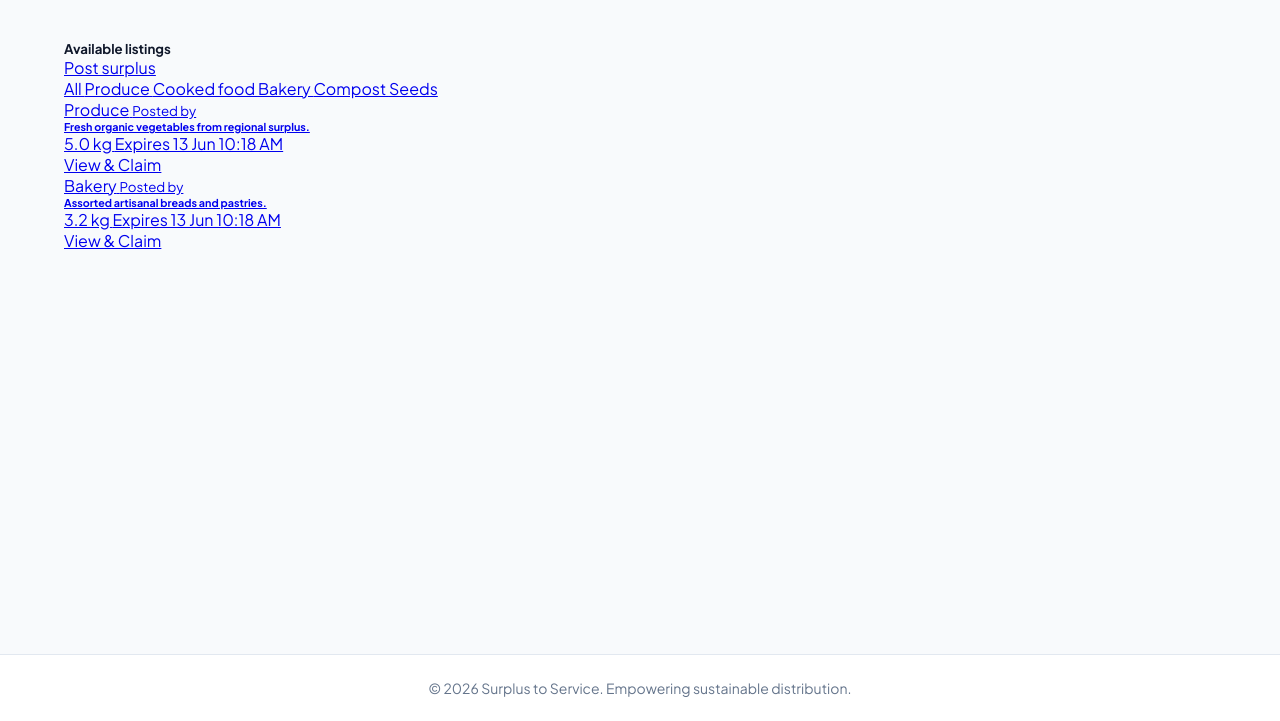
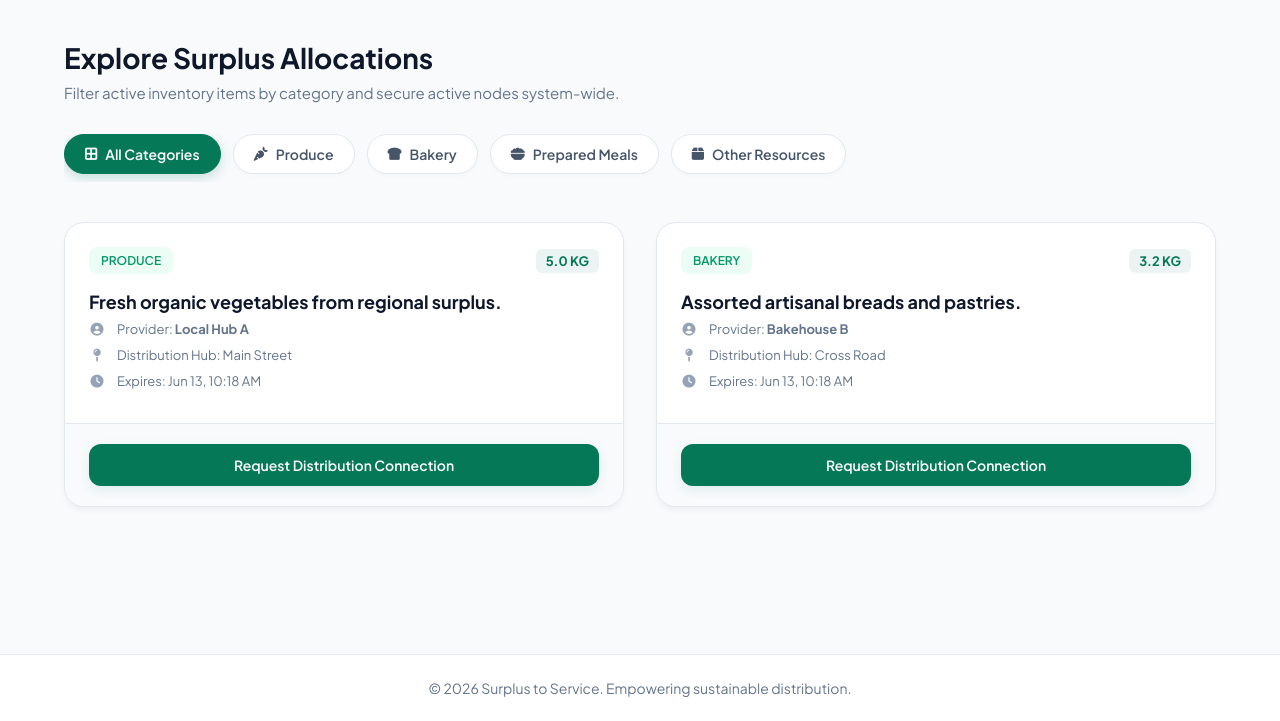
Before and after one commit to smbhargavi25ds-max/SURPLUS-TO-SERVICE, a Flask app: page /browse in a window 1280 px wide. Shown: the part 79-800 px from the top of the page. Run offline with Flask 3, Linux system fonts and the light colour scheme; a user stored in the database is signed in.

Commit message:
style: overhaul browse listings layout with pill filters and clean grids

```diff
--- a/templates/browse.html
+++ b/templates/browse.html
@@ -1,55 +1,242 @@
-{% extends 'base.html' %}
-{% block title %}— Browse{% endblock %}
+{% extends "base.html" %}
+
+{% block title %}Browse Surplus - Surplus to Service{% endblock %}
+
 {% block content %}
+<style>
+    /* Page Heading Block */
+    .page-header {
+        margin-bottom: 32px;
+    }
 
-<div class="d-flex justify-content-between align-items-center mb-3">
-  <h5 class="fw-semibold mb-0">Available listings</h5>
-  <a href="{{ url_for('post') }}" class="btn btn-sm btn-success">
-    <i class="bi bi-plus-circle me-1"></i> Post surplus
-  </a>
+    .page-header h2 {
+        font-size: 28px;
+        color: #0f172a;
+        font-weight: 700;
+        margin-bottom: 8px;
+    }
+
+    .page-header p {
+        color: #64748b;
+        font-size: 15px;
+    }
+
+    /* Modern Category Pill Navigation */
+    .category-filter-container {
+        display: flex;
+        align-items: center;
+        gap: 12px;
+        margin-bottom: 40px;
+        overflow-x: auto;
+        padding-bottom: 8px;
+        /* Hide scrollbar for clean visual appearance */
+        -ms-overflow-style: none;
+        scrollbar-width: none;
+    }
+    .category-filter-container::-webkit-scrollbar {
+        display: none;
+    }
+
+    .filter-pill {
+        display: inline-flex;
+        align-items: center;
+        gap: 8px;
+        padding: 10px 20px;
+        background: white;
+        border: 1px solid #e2e8f0;
+        border-radius: 100px;
+        color: #475569;
+        text-decoration: none;
+        font-size: 14px;
+        font-weight: 600;
+        white-space: nowrap;
+        transition: all 0.2s ease;
+        box-shadow: 0 2px 4px rgba(0, 0, 0, 0.02);
+    }
+
+    .filter-pill:hover {
+        border-color: #047857;
+        color: #047857;
+        background: rgba(4, 120, 87, 0.02);
+        transform: translateY(-1px);
+    }
+
+    /* Active category pill highlight */
+    .filter-pill.active {
+        background: #047857;
+        border-color: #047857;
+        color: white;
+        box-shadow: 0 4px 12px rgba(4, 120, 87, 0.2);
+    }
+
+    /* Inventory Visual Card Grid */
+    .browse-grid {
+        display: grid;
+        grid-template-columns: repeat(auto-fit, minmax(320px, 1fr));
+        gap: 32px;
+    }
+
+    .browse-card {
+        background: white;
+        border-radius: 20px;
+        border: 1px solid #e2e8f0;
+        box-shadow: 0 4px 6px -1px rgba(0, 0, 0, 0.05);
+        display: flex;
+        flex-direction: column;
+        overflow: hidden;
+        transition: transform 0.3s ease, box-shadow 0.3s ease;
+    }
+
+    .browse-card:hover {
+        transform: translateY(-6px);
+        box-shadow: 0 20px 25px -5px rgba(0, 0, 0, 0.1);
+    }
+
+    .card-main {
+        padding: 24px;
+        flex: 1;
+    }
+
+    .badge-row {
+        display: flex;
+        justify-content: space-between;
+        align-items: center;
+        margin-bottom: 16px;
+    }
+
+    .item-badge {
+        padding: 6px 12px;
+        border-radius: 8px;
+        font-size: 12px;
+        font-weight: 600;
+        text-transform: uppercase;
+        background: #ecfdf5;
+        color: #059669;
+    }
+
+    .qty-tag {
+        font-size: 13px;
+        font-weight: 700;
+        color: #047857;
+        background: rgba(4, 120, 87, 0.08);
+        padding: 4px 10px;
+        border-radius: 6px;
+    }
+
+    .browse-card h3 {
+        font-size: 18px;
+        color: #0f172a;
+        font-weight: 700;
+        margin-bottom: 8px;
+    }
+
+    .browse-card p {
+        color: #475569;
+        font-size: 14px;
+        line-height: 1.5;
+        margin-bottom: 20px;
+    }
+
+    .info-line {
+        display: flex;
+        align-items: center;
+        gap: 12px;
+        color: #64748b;
+        font-size: 13px;
+        margin-bottom: 10px;
+    }
+
+    .info-line i {
+        width: 16px;
+        text-align: center;
+        color: #94a3b8;
+    }
+
+    .card-action-bar {
+        padding: 20px 24px;
+        background: #f8fafc;
+        border-top: 1px solid #e2e8f0;
+    }
+
+    .btn-connect {
+        display: block;
+        text-align: center;
+        background: #047857;
+        color: white;
+        padding: 12px;
+        border-radius: 12px;
+        text-decoration: none;
+        font-weight: 600;
+        font-size: 14px;
+        transition: all 0.2s ease;
+        box-shadow: 0 4px 12px rgba(4, 120, 87, 0.1);
+    }
+
+    .btn-connect:hover {
+        background: #065f46;
+        box-shadow: 0 6px 16px rgba(4, 120, 87, 0.25);
+        transform: translateY(-1px);
+    }
+</style>
+
+<div class="page-header">
+    <h2>Explore Surplus Allocations</h2>
+    <p>Filter active inventory items by category and secure active nodes system-wide.</p>
 </div>
 
-<!-- Filter tabs -->
-<div class="d-flex gap-2 mb-3 flex-wrap">
-  {% for cat, label in [('all','All'), ('produce','Produce'), ('cooked','Cooked food'), ('bakery','Bakery'), ('compost','Compost'), ('seeds','Seeds')] %}
-  <a href="{{ url_for('browse', category=cat) }}"
-     class="btn btn-sm {% if category == cat %}btn-success{% else %}btn-outline-secondary{% endif %} rounded-pill">
-    {{ label }}
-  </a>
-  {% endfor %}
+<div class="category-filter-container">
+    <a href="{{ url_for('browse', category='all') }}" class="filter-pill {% if category == 'all' %}active{% endif %}">
+        <i class="fa-solid fa-border-all"></i> All Categories
+    </a>
+    <a href="{{ url_for('browse', category='Produce') }}" class="filter-pill {% if category == 'Produce' %}active{% endif %}">
+        <i class="fa-solid fa-carrot"></i> Produce
+    </a>
+    <a href="{{ url_for('browse', category='Bakery') }}" class="filter-pill {% if category == 'Bakery' %}active{% endif %}">
+        <i class="fa-solid fa-bread-slice"></i> Bakery
+    </a>
+    <a href="{{ url_for('browse', category='Meals') }}" class="filter-pill {% if category == 'Meals' %}active{% endif %}">
+        <i class="fa-solid fa-bowl-food"></i> Prepared Meals
+    </a>
+    <a href="{{ url_for('browse', category='Other') }}" class="filter-pill {% if category == 'Other' %}active{% endif %}">
+        <i class="fa-solid fa-box"></i> Other Resources
+    </a>
 </div>
 
-{% if listings %}
-<div class="row g-3">
-  {% for l in listings %}
-  <div class="col-md-6">
-    <a href="{{ url_for('listing_detail', listing_id=l[0]) }}" class="text-decoration-none">
-      <div class="card listing-card h-100 border">
-        <div class="card-body">
-          <div class="d-flex justify-content-between align-items-center mb-2">
-            <span class="badge-category badge-{{ l[2] }}">{{ l[2].capitalize() }}</span>
-            <small class="text-muted">Posted by {{ l[10] }}</small>
-          </div>
-          <h6 class="fw-semibold text-dark mb-1">{{ l[3] }}</h6>
-          <div class="d-flex gap-3 small text-muted mt-2">
-            <span><i class="bi bi-box me-1"></i>{{ l[4] }} kg</span>
-            <span><i class="bi bi-clock me-1"></i>Expires {{ l[5].strftime('%d %b %I:%M %p') if l[5] else 'N/A' }}</span>
-            <span><i class="bi bi-geo-alt me-1"></i>{{ l[11] }}</span>
-          </div>
+<div class="browse-grid">
+    {% for item in listings %}
+    <div class="browse-card">
+        <div class="card-main">
+            <div class="badge-row">
+                <span class="item-badge">{{ item[2] }}</span>
+                <span class="qty-tag">{{ item[4] }} KG</span>
+            </div>
+            <h3>{{ item[3] }}</h3>
+
+            <div class="info-line">
+                <i class="fa-solid fa-circle-user"></i>
+                <span>Provider: <strong>{{ item[8] }}</strong></span>
+            </div>
+            <div class="info-line">
+                <i class="fa-solid fa-map-pin"></i>
+                <span>Distribution Hub: {{ item[9] }}</span>
+            </div>
+            <div class="info-line">
+                <i class="fa-solid fa-clock"></i>
+                <span>Expires: {{ item[5].strftime('%b %d, %I:%M %p') if item[5] else 'N/A' }}</span>
+            </div>
         </div>
-        <div class="card-footer bg-transparent border-0 pt-0 pb-3 px-3">
-          <span class="btn btn-sm btn-outline-success w-100">View & Claim <i class="bi bi-arrow-right"></i></span>
+        <div class="card-action-bar">
+            <a href="{{ url_for('listing_detail', listing_id=item[0]) }}" class="btn-connect">
+                Request Distribution Connection
+            </a>
         </div>
-      </div>
-    </a>
-  </div>
-  {% endfor %}
+    </div>
+    {% else %}
+    <div style="grid-column: 1/-1; text-align: center; padding: 60px; color: #64748b; background: white; border-radius: 20px; border: 1px solid #e2e8f0;">
+        <i class="fa-solid fa-magnifying-glass" style="font-size: 48px; margin-bottom: 16px; color: #cbd5e1;"></i>
+        <p>No listings found matching the select parameters.</p>
+    </div>
+    {% endfor %}
 </div>
-{% else %}
-<div class="text-center text-muted py-5">
-  <i class="bi bi-inbox fs-1 d-block mb-2"></i>
-  No listings found in this category.
-</div>
-{% endif %}
 
 {% endblock %}
```
